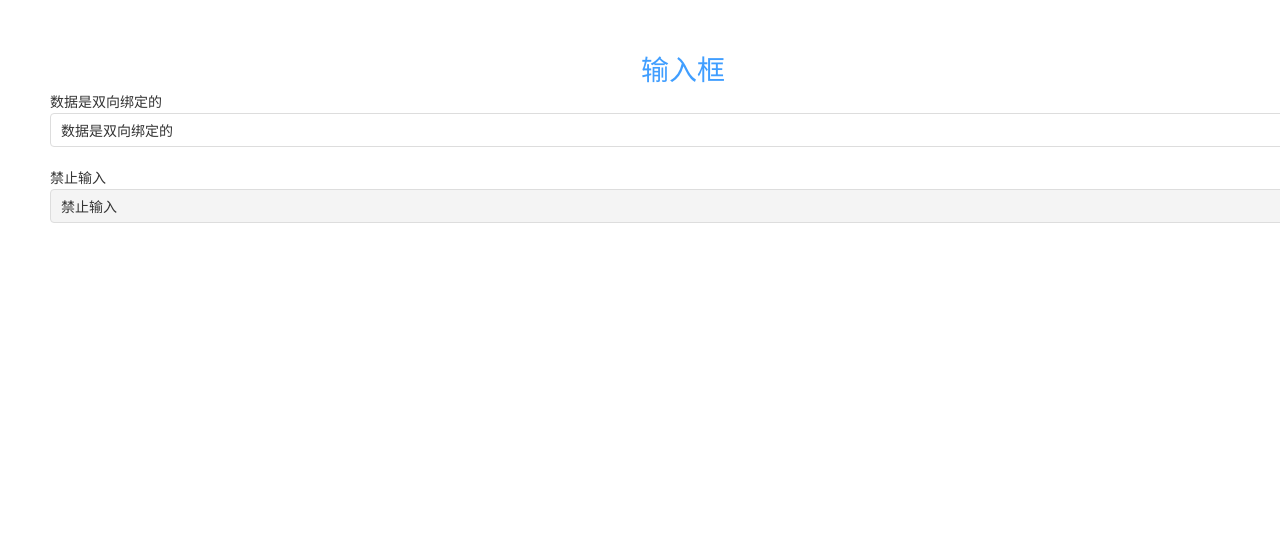
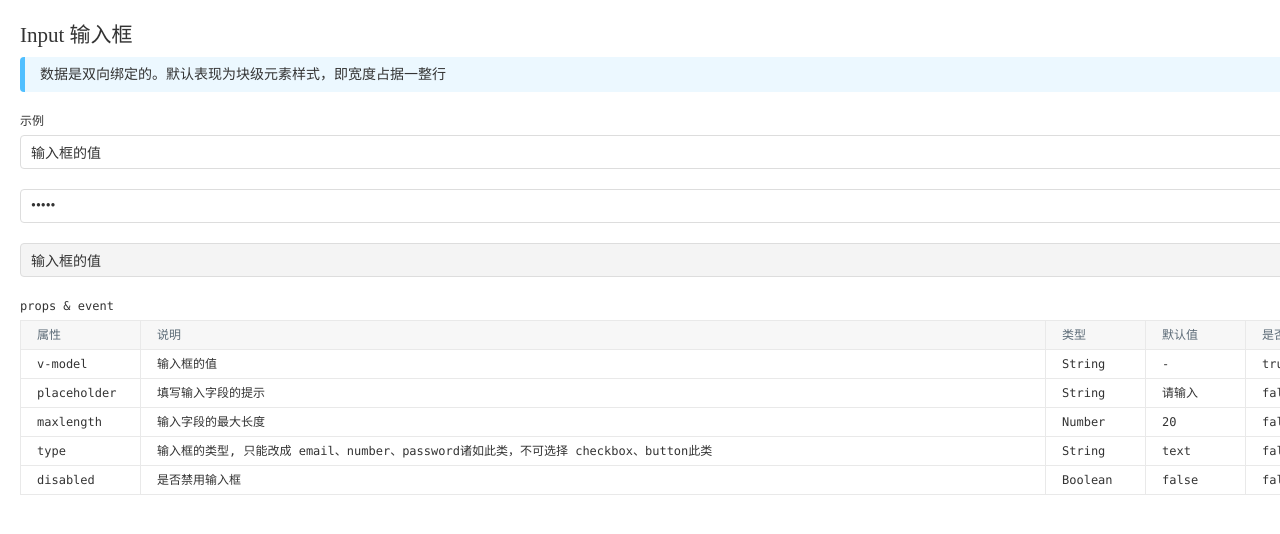
Before and after one commit to kule2018/qiaodaima.github.io, a Vue app: page /#/demo-input in a window 1280 px wide. Shown: the top 534 px of the page. Built offline with nearby package versions, Linux system fonts and the light colour scheme.

Commit message:
输入框组件文档

```diff
--- a/examples/demo-input.vue
+++ b/examples/demo-input.vue
@@ -1,45 +1,74 @@
 <template>
-  <div style="padding: 50px;">
-    <h1>输入框</h1>
-
-    {{modelData1.value}}
-    <my-input v-model="modelData1.value" v-bind="modelData1"></my-input>
-    <br>
-
-    {{modelData2.value}}
-    <my-input v-model="modelData2.value" v-bind="modelData2"></my-input>
-  </div>
+  <DocItem :title="'Input 输入框'" :param="param">
+    <div slot="tip">数据是双向绑定的。默认表现为块级元素样式，即宽度占据一整行</div>
+    <div slot="example">
+      <Input v-model="value" :maxlength="10" />
+      <Input v-model="value" :placeholder="'请输入密码'" :type="'password'" />
+      <Input v-model="value" :disabled="true" />
+    </div>
+  </DocItem>
 </template>
 
 <script>
+  import DocItem from './doc-item.vue';
   import Input from '../src/components/input/main.vue';
 
   export default {
     name: 'DemoInput',
-    components: {myInput: Input},
+    components: {
+      DocItem,
+      Input
+    },
     data() {
       return {
-        modelData1: {
-          value: '数据是双向绑定的',
-          disabled: false,
-          placeholder: '请输入哦'
-        },
-        modelData2: {
-          value: '禁止输入',
-          disabled: true,
-          placeholder: '请输入哦'
-        }
+        value: '输入框的值',
+        param: [
+          {
+            name: 'v-model',
+            explain: '输入框的值',
+            type: 'String',
+            default: '-',
+            isMust: true
+          },
+          {
+            name: 'placeholder',
+            explain: '填写输入字段的提示',
+            type: 'String',
+            default: '请输入',
+            isMust: false
+          },
+          {
+            name: 'maxlength',
+            explain: '输入字段的最大长度',
+            type: 'Number',
+            default: 20,
+            isMust: false
+          },
+          {
+            name: 'type',
+            explain: '输入框的类型, 只能改成 email、number、password诸如此类，不可选择 checkbox、button此类',
+            type: 'String',
+            default: 'text',
+            isMust: false
+          },
+          {
+            name: 'disabled',
+            explain: '是否禁用输入框',
+            type: 'Boolean',
+            default: false,
+            isMust: false
+          }
+        ]
       };
-    },
-    methods: {
-      //
     }
   };
 </script>
 
 <style>
-  h1{
-    text-align: center;
-    color: #409eff;
+  .doc-item {
+    padding: 20px;
+  }
+  .input-item {
+    margin-bottom: 20px;;
   }
 </style>
--- a/examples/doc-item.vue
+++ b/examples/doc-item.vue
@@ -24,7 +24,7 @@
     </dl>
 
     <table class="api-table">
-      <caption>props</caption>
+      <caption>props & event</caption>
       <thead>
         <tr>
           <th>属性</th>
@@ -35,12 +35,12 @@
         </tr>
       </thead>
       <tbody>
-        <tr v-for="(kk, index) in parameter" :key="index">
-          <td>{{kk.name}}</td>
-          <td>{{kk.explain}}</td>
-          <td>{{kk.type}}</td>
-          <td>{{kk.defaultValue}}</td>
-          <td>{{kk.isMust}}</td>
+        <tr v-for="(prop, index) in param" :key="index">
+          <td>{{prop.name}}</td>
+          <td>{{prop.explain}}</td>
+          <td>{{prop.type}}</td>
+          <td>{{prop.default}}</td>
+          <td>{{prop.isMust}}</td>
         </tr>
       </tbody>
     </table>
@@ -58,26 +58,17 @@
       tools: {
         type: Array,
         default() {
-          return [
-            {
-              flag: '',
-              text: '示例操作1'
-            },
-            {
-              flag: '',
-              text: '示例操作2'
-            }
-          ];
+          return [];
         }
       },
-      parameter: {
+      param: {
         default() {
           return [
             {
               name: '参数名',
               explain: '参数说明',
               type: '参数类型',
-              defaultValue: '参数的默认值',
+              default: '参数的默认值',
               isMust: '是否必传'
             }
           ];
--- a/src/components/input/main.vue
+++ b/src/components/input/main.vue
@@ -2,7 +2,6 @@
   <div class="input-item">
     <input
       :value="value"
-      :minlength="minlength"
       :maxlength="maxlength"
       :placeholder="placeholder"
       :disabled="disabled"
@@ -17,19 +16,16 @@
     name: 'Input',
     props: {
       value: {
-        type: String
+        type: String,
+        required: true
       },
       placeholder: {
         type: String,
         default: '请输入'
       },
-      minlength: {
-        type: Number,
-        default: 0
-      },
       maxlength: {
         type: Number,
-        default: 1000
+        default: 20
       },
       type: {
         type: String,
```
